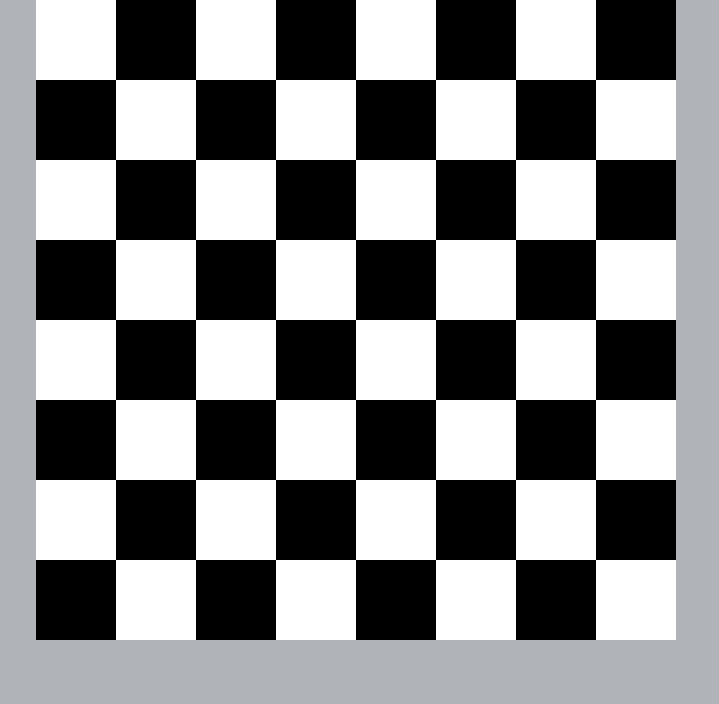
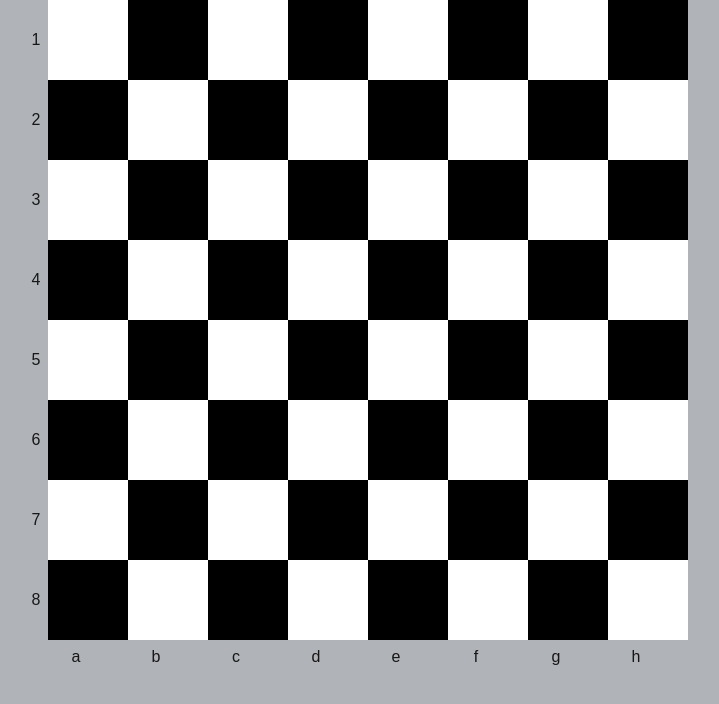
Before and after one commit to MarcioPAraujo/chess, a Next.js app: page / in a window 1280 px wide. Shown: the top 704 px of the page, without its empty margins (284-1003 px from the left). Built offline with nearby package versions, Linux system fonts and the light colour scheme.

Commit message:
feat: board coordinates

```diff
--- a/src/components/Board.tsx
+++ b/src/components/Board.tsx
@@ -14,11 +14,17 @@ const boardSquares: ISquare[][] = Array.from({ length: 8 }, (_, i) => {
     });
 });
 
+const xCoordinates = Array.from({ length: 8 }, (_, i) => i + 1);
+const yCoordinates = Array.from({ length: 8 }, (_, i) =>
+    String.fromCharCode(97 + i),
+);
+
 function Board() {
     return (
         <div className={styles.board}>
             {boardSquares.map((board, idx) => (
                 <div key={idx} className={`${styles.row}`}>
+                    <div className={styles.xcoor}>{idx + 1}</div>
                     {board.map((square) => (
                         <div
                             key={`${square.xCoordinate}${square.yCoordinate}`}
@@ -27,6 +33,16 @@ function Board() {
                     ))}
                 </div>
             ))}
+            <div className={styles.row}>
+                {yCoordinates.map((coor) => (
+                    <div
+                        key={crypto.randomUUID()}
+                        className={`${styles.ycoor}`}
+                    >
+                        {coor}
+                    </div>
+                ))}
+            </div>
         </div>
     );
 }
--- a/src/components/board.module.css
+++ b/src/components/board.module.css
@@ -13,6 +13,21 @@
     display: flex;
 }
 
+.ycoor {
+    display: grid;
+    place-items: center;
+    min-width: 5rem;
+    max-width: 8rem;
+    padding: 0.5rem;
+}
+.xcoor {
+    display: grid;
+    place-items: center;
+    min-height: 5rem;
+    max-height: 8rem;
+    padding: 0.5rem;
+}
+
 .black {
     background-color: black;
 }
```
